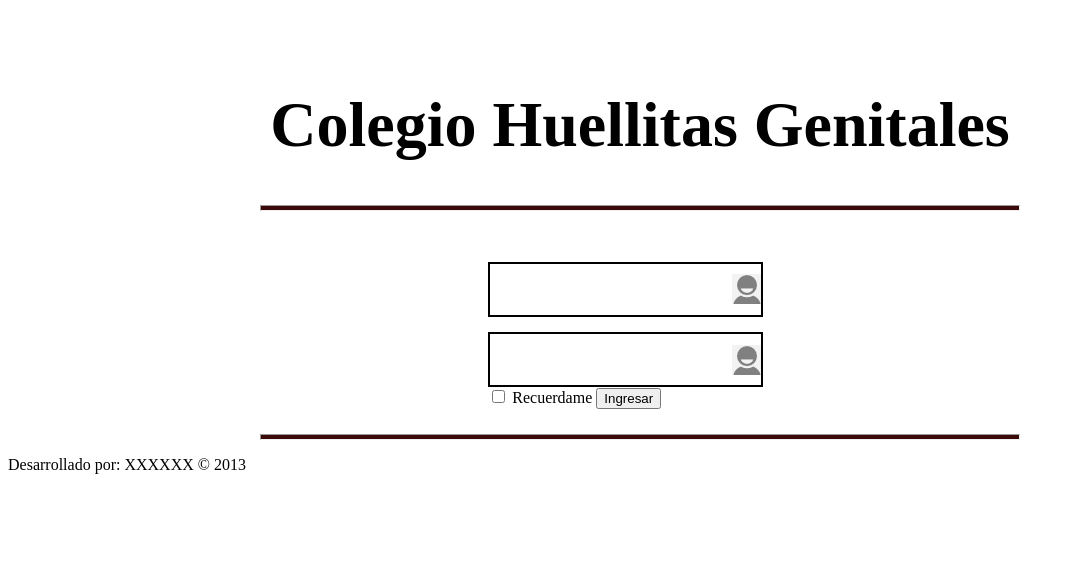
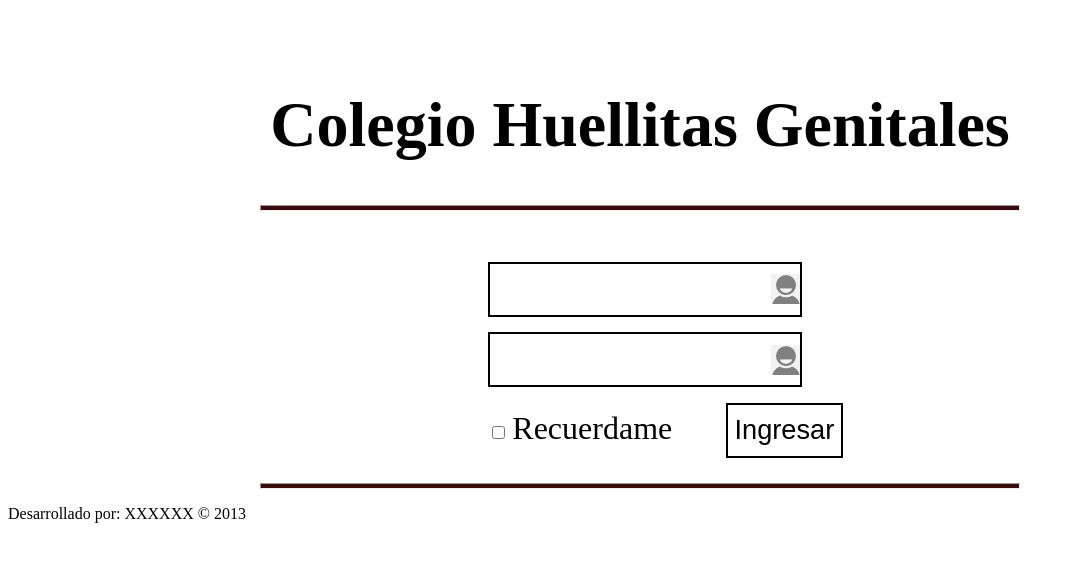
Before and after one commit to stianrincon/SchoolProyect, a Django app: page / in a window 1280 px wide. Shown: the top 562 px of the page, without its empty margins (0-1075 px from the left). Run offline with Django 3.2, Linux system fonts and the light colour scheme.

Commit message:
Muchos mas cambios al login

```diff
--- a/CodeSchool/CodeSchool/Static/css/style.css
+++ b/CodeSchool/CodeSchool/Static/css/style.css
@@ -17,7 +17,7 @@ hr{
 }
 
 .userName{
-	width: 35%;
+	width: 40%;
 	height: 7%;
 	font-size: 200%;
 	border : 2px solid #000;
@@ -28,7 +28,7 @@ hr{
 
 .userPassword{
 	margin-top:2%;
-	width: 35%;
+	width: 40%;
 	height: 7%;
 	border : 2px solid #000;
 	font-size: 200%;
@@ -36,3 +36,22 @@ hr{
 	padding-left:2%;
 	padding-right:45px;
 }
+
+.loginRemember{
+	margin-top: 5%;
+	font-size: 200%;
+}
+
+.loginButton{
+	width: 15%;
+	height: 7%;
+	font-size: 170%;
+	margin-left: 6.3%;
+	border : 2px solid #000;
+	background-color: #FFFFFF;
+}
+
+.loginButton:hover{
+	background-color: #000;
+	color: #FFFFFF;
+}
--- a/CodeSchool/CodeSchool/Templates/login.html
+++ b/CodeSchool/CodeSchool/Templates/login.html
@@ -17,9 +17,9 @@
 				<br>
 				<input name="userPassword" type="password" class="userPassword"/>
 				<br>
-	            <input type="checkbox"/>
-				<label>Recuerdame</label>
-				<input type="submit" value="Ingresar"/>
+	            <input type="checkbox" class="loginRemember"/>
+				<label class="loginRemember">Recuerdame</label>
+				<input type="submit" value="Ingresar" class="loginButton"/>
 			</form>
 		</div>
 		<hr>
```
